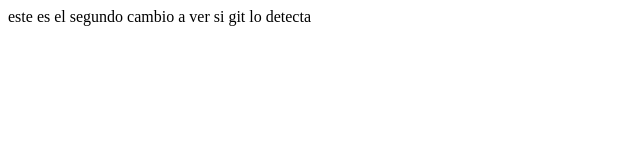
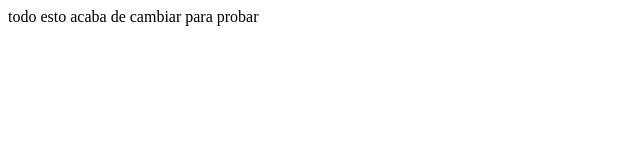
Before and after one commit to josejimenez-dev/elsegundointento, a plain HTML site: page index.html in a window 1280 px wide. Shown: the full height of the page, 0-640 px from the left. Drawn offline with Linux system fonts and the light colour scheme.

Commit message:
recordatorionuevo

```diff
--- a/index.html
+++ b/index.html
@@ -4,6 +4,6 @@
     <title>cambio de título actualización</title>
 </head>
 <body>
-    este es el segundo cambio a ver si git lo detecta
+    todo esto acaba de cambiar para probar
 </body>
 </html>
```
